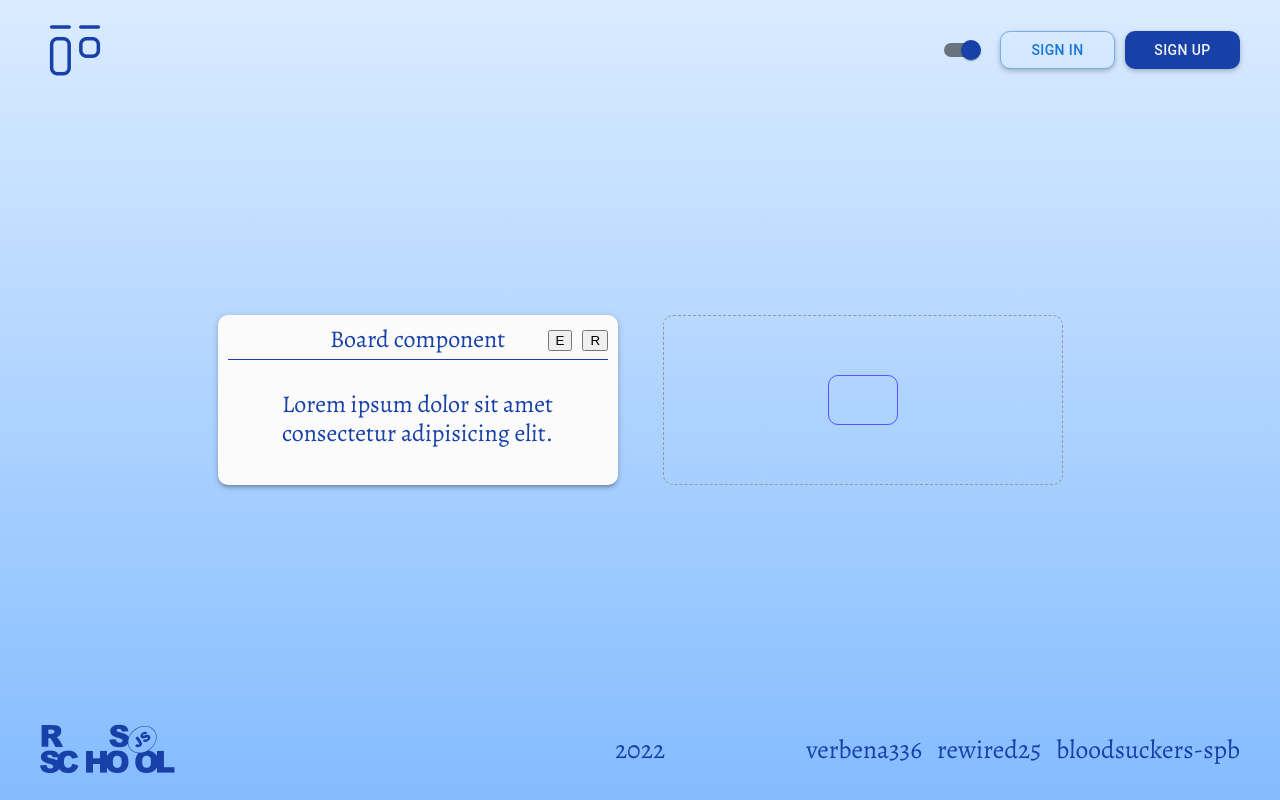
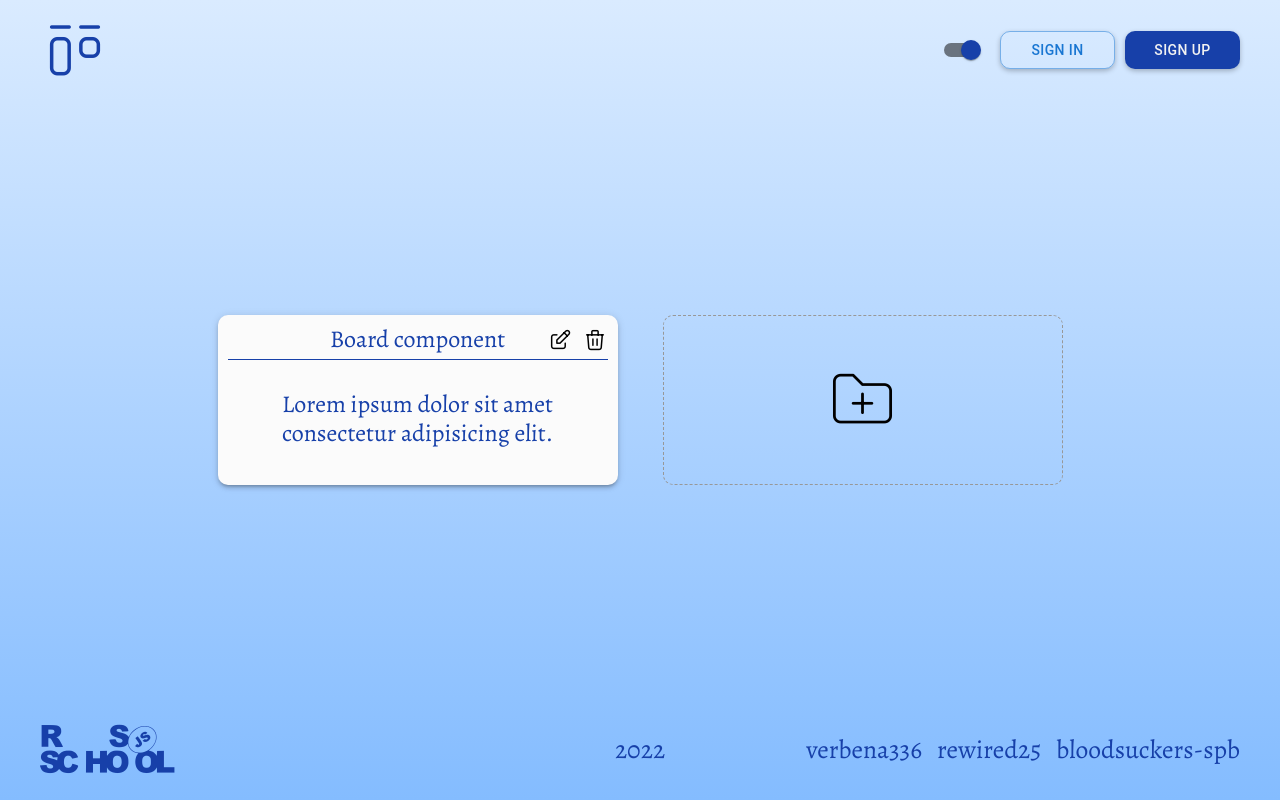
Before and after one commit to Verbena336/project-management-app, a React (Create React App) app in the folder project-management-app/: page /boards in a window 1280 px wide. Built offline with nearby package versions, Linux system fonts and the light colour scheme; sample sign-in values are in the browser's storage.

Commit message:
feat: add icons font and implement icons into boards page

```diff
--- a/project-management-app/src/pages/Boards/components/ExistBoard/index.module.scss
+++ b/project-management-app/src/pages/Boards/components/ExistBoard/index.module.scss
@@ -33,7 +33,7 @@
 .boardButtonWrapper {
   position: absolute;
   left: calc(100% - 60px);
-  top: 5px;
+  top: 3px;
   display: flex;
   justify-content: space-between;
   gap: 10px;
@@ -52,11 +52,6 @@
   justify-content: center;
 }
 
-.boardEdit,
-.boardRemove {
-  cursor: pointer;
-}
-
 .boardDescription {
   text-align: center;
 }
--- a/project-management-app/src/pages/Boards/components/ExistBoard/index.tsx
+++ b/project-management-app/src/pages/Boards/components/ExistBoard/index.tsx
@@ -10,8 +10,6 @@ const {
   boardHeader,
   boardTitle,
   boardButtonWrapper,
-  boardEdit,
-  boardRemove,
   boardDescriptionWrapper,
   boardDescription,
 } = styles;
@@ -24,8 +22,8 @@ const ExistBoard = () => {
           <header className={boardHeader}>
             <p className={boardTitle}>Board component</p>
             <div className={boardButtonWrapper}>
-              <button className={boardEdit}>E</button>
-              <button className={boardRemove}>R</button>
+              <button className="icon-board-edit"></button>
+              <button className="icon-board-column-remove"></button>
             </div>
           </header>
           <div className={boardDescriptionWrapper}>
--- a/project-management-app/src/pages/Boards/components/NewBoard/index.module.scss
+++ b/project-management-app/src/pages/Boards/components/NewBoard/index.module.scss
@@ -13,17 +13,9 @@
   background-color: transparent;
   border-radius: 10px;
   cursor: pointer;
-}
-
-.newBoardIcon {
-  width: 70px;
-  height: 50px;
-  border: 1px solid rgb(83, 83, 255);
-  border-radius: 10px;
   transition: 0.3s;
 }
 
-.newBoard:hover .newBoardIcon {
-  transform: scale(1.1);
-  border-color: rgb(12, 12, 151);
+.newBoard:hover {
+  color: $primary-color;
 }
--- a/project-management-app/src/pages/Boards/components/NewBoard/index.tsx
+++ b/project-management-app/src/pages/Boards/components/NewBoard/index.tsx
@@ -2,12 +2,12 @@ import React from 'react';
 
 import styles from './index.module.scss';
 
-const { newBoard, newBoardIcon } = styles;
+const { newBoard } = styles;
 
 const NewBoard = () => {
   return (
     <button className={newBoard}>
-      <div className={newBoardIcon}></div>
+      <div className="icon-add-board"></div>
     </button>
   );
 };
--- a/project-management-app/src/styles/common/icons.scss
+++ b/project-management-app/src/styles/common/icons.scss
@@ -1,3 +1,5 @@
+@use '../base/vars' as *;
+
 @font-face {
   font-family: 'icomoon';
   src: url('../../../public/assets/iconFonts/icomoon.eot?bs0osu');
@@ -47,6 +49,32 @@
 
 .icon-add-board:before {
   content: "\e900";
+  font-size: 75px;
+}
+
+.icon-board-edit,
+.icon-board-column-remove {
+  border: none;
+  outline: none;
+  padding: 0;
+  background-color: inherit;
+  cursor: pointer;
+  transition: 0.3s;
+}
+
+.icon-board-column-remove:before {
+  content: "\e905";
+  font-size: 25px;
+}
+
+.icon-board-edit:before {
+  content: "\e906";
+  font-size: 25px;
+}
+
+.icon-board-edit:hover,
+.icon-board-column-remove:hover {
+  color: $primary-color;
 }
 
 .icon-add-column:before {
@@ -59,14 +87,6 @@
 
 .icon-back-arrow:before {
   content: "\e904";
-}
-
-.icon-board-column-remove:before {
-  content: "\e905";
-}
-
-.icon-board-edit:before {
-  content: "\e906";
 }
 
 .icon-exit-modal:before {
```
Also changed, not shown: project-management-app/src/components/AppRoutes/plugs/WelcomePage.tsx (deleted, +0 -7 lines).
